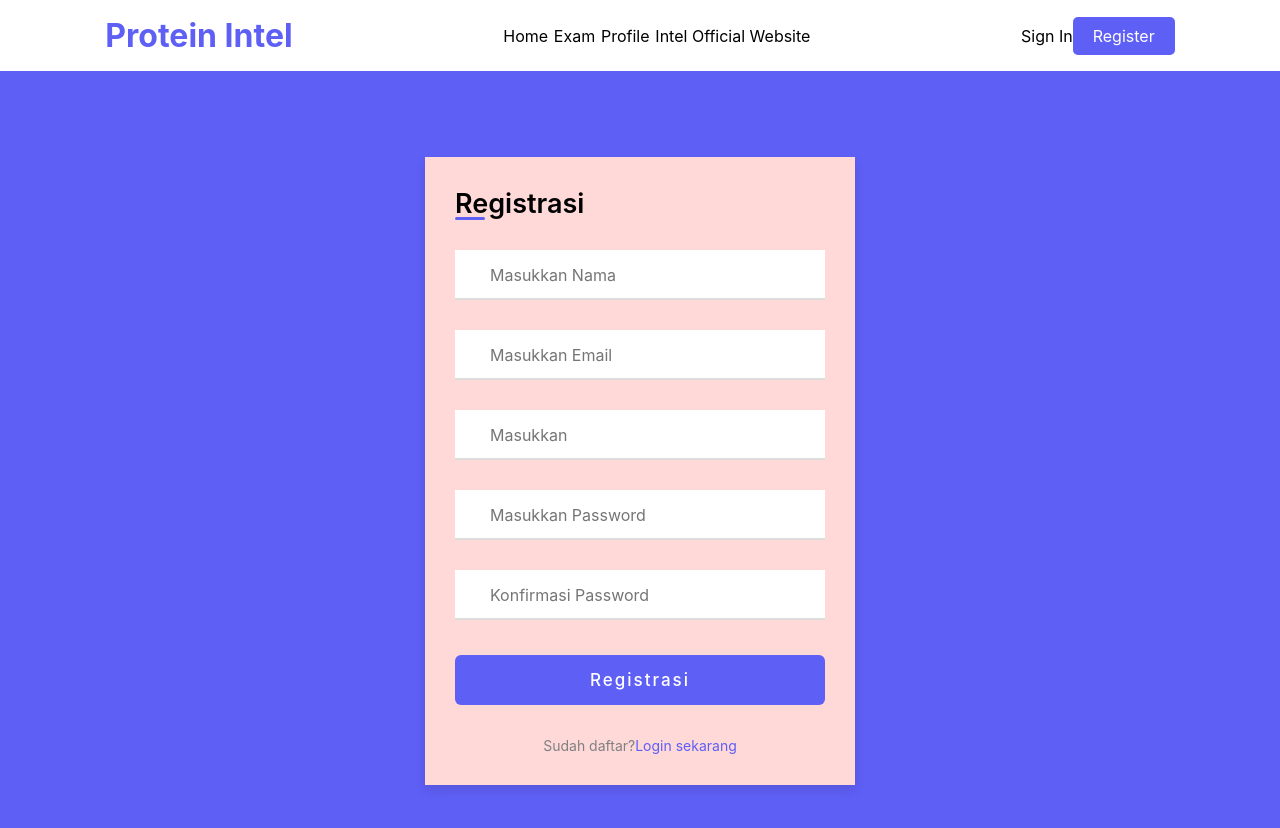
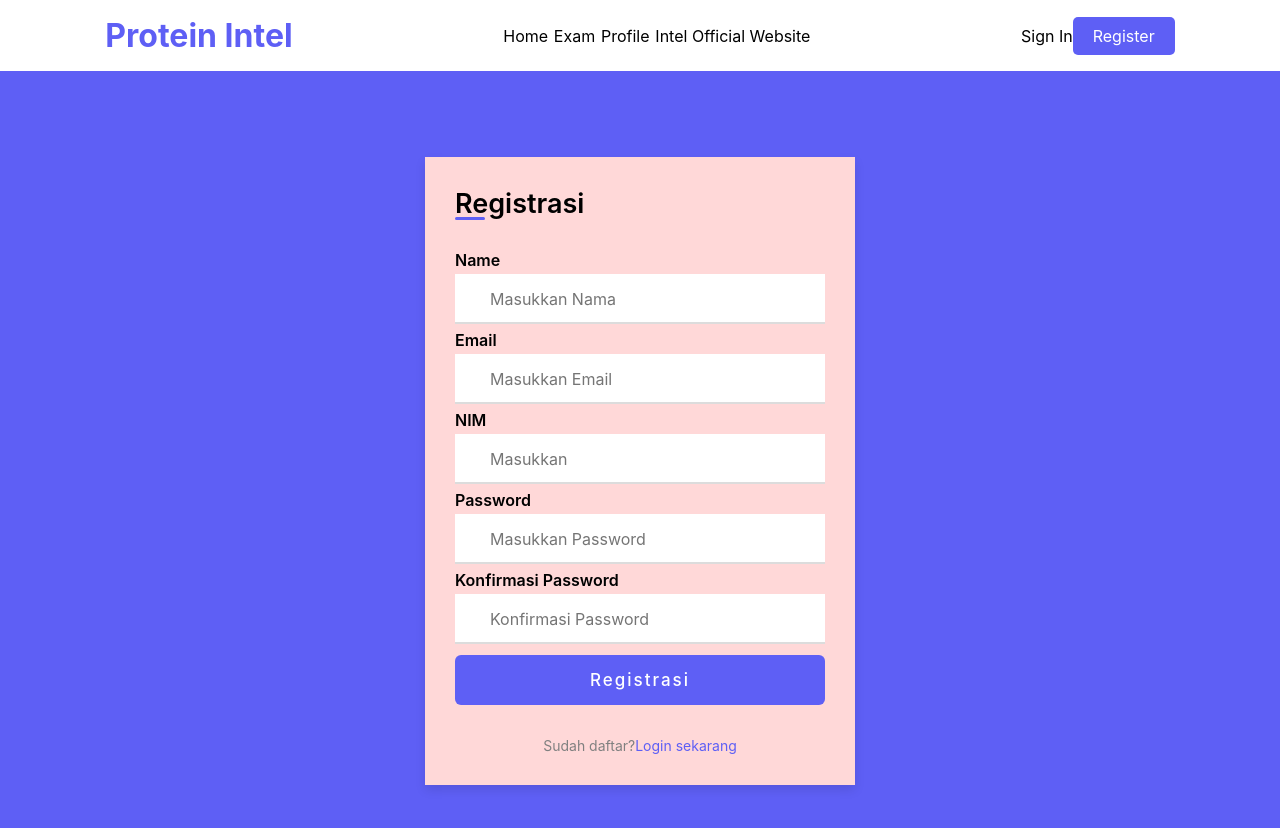
Before and after one commit to adelaidebonfamille/protein-intel, a React (Vite) app in the folder Client/: page /register in a window 1280 px wide. Shown: the top 828 px of the page. Built offline with nearby package versions, Linux system fonts and the light colour scheme.

Commit message:
add label on login and register

```diff
--- a/Client/src/Pages/Login/Login.jsx
+++ b/Client/src/Pages/Login/Login.jsx
@@ -20,6 +20,7 @@ const Login = () => {
 
             <form action="#" onSubmit={onSubmitHandler}>
               <div className={styles["input-field"]}>
+                <p>Email</p>
                 <input
                   type="text"
                   placeholder="Masukkan Email"
@@ -28,6 +29,7 @@ const Login = () => {
                 />
               </div>
               <div className={styles["input-field"]}>
+                <p>Password</p>
                 <input
                   type="password"
                   placeholder="Masukkan Password"
@@ -36,10 +38,10 @@ const Login = () => {
                 />
               </div>
               <div className={styles["checkbox-text"]}>
-                <a href="#" className={styles.text}>
-                  Lupa password?
-                </a>
               </div>
+              <a href="#" className={styles.text}>
+                Lupa password?
+              </a>
 
               <button
                 type="submit"
--- a/Client/src/Pages/Login/Login.module.css
+++ b/Client/src/Pages/Login/Login.module.css
@@ -40,6 +40,12 @@
   margin-top: 30px;
   height: 50px;
   width: 100%;
+}
+
+.input-field p {
+  font-weight: 600;
+  font-size: 20;
+  margin-bottom: 4px;
 }
 
 .input-field input {
@@ -99,6 +105,11 @@
   text-decoration: none;
 }
 
+.form a {
+  display: inline-block;
+  margin-top: 10px;
+}
+
 .form a:hover {
   text-decoration: underline;
 }
--- a/Client/src/Pages/Register/Register.jsx
+++ b/Client/src/Pages/Register/Register.jsx
@@ -31,6 +31,7 @@ const Register = () => {
 
             <form onSubmit={onSubmitHandler}>
               <div className={styles["input-field"]}>
+                <p>Name</p>
                 <input
                   type="text"
                   placeholder="Masukkan Nama"
@@ -40,6 +41,7 @@ const Register = () => {
               </div>
 
               <div className={styles["input-field"]}>
+                <p>Email</p>
                 <input
                   type="text"
                   placeholder="Masukkan Email"
@@ -49,6 +51,7 @@ const Register = () => {
               </div>
 
               <div className={styles["input-field"]}>
+                <p>NIM</p>
                 <input
                   type="text"
                   placeholder="Masukkan
@@ -59,6 +62,7 @@ const Register = () => {
               </div>
 
               <div className={styles["input-field"]}>
+                <p>Password</p>
                 <input
                   type="password"
                   placeholder="Masukkan Password"
@@ -68,6 +72,7 @@ const Register = () => {
               </div>
 
               <div className={styles["input-field"]}>
+                <p>Konfirmasi Password</p>
                 <input
                   type="password"
                   placeholder="Konfirmasi Password"
--- a/Client/src/Pages/Register/Register.module.css
+++ b/Client/src/Pages/Register/Register.module.css
@@ -41,6 +41,13 @@
   height: 50px;
   width: 100%;
 }
+
+.input-field p {
+  font-weight: 600;
+  font-size: 20;
+  margin-bottom: 4px;
+}
+
 
 .input-field input {
   position: absolute;
```
